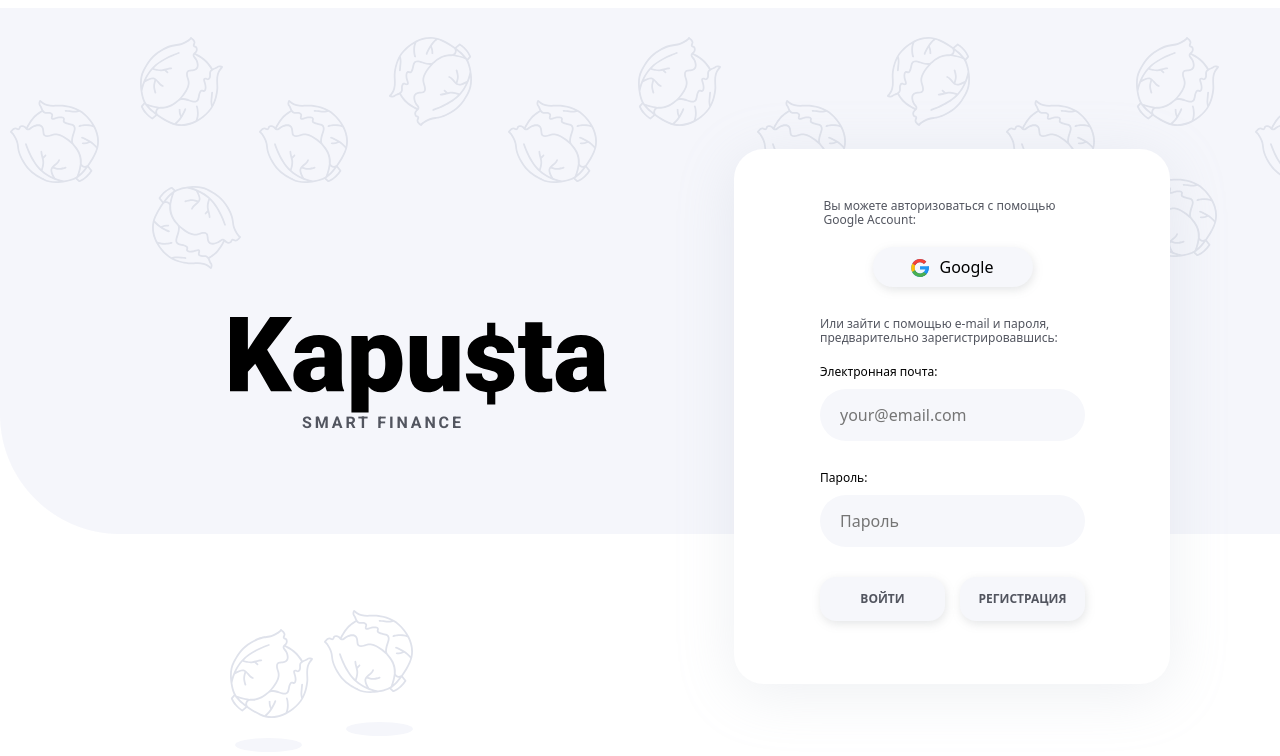
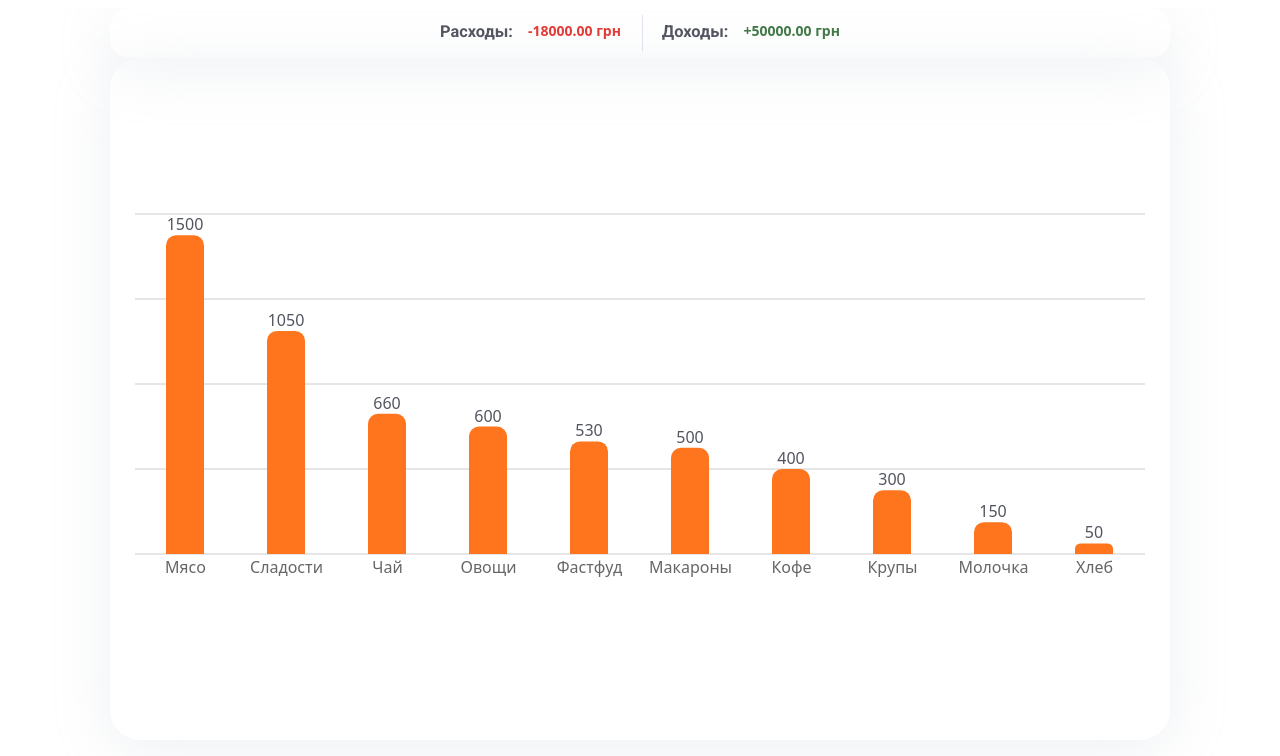
Before and after one commit to Oleh-Mohylnyi/kapusta-bl3-front, a React app: page /statistics in a window 1280 px wide. Before the commit this address led to /. Shown: the part 48-804 px from the top of the page. Built offline with nearby package versions, Linux system fonts and the light colour scheme.

Commit message:
fix container markup

```diff
--- a/src/App/App.css
+++ b/src/App/App.css
@@ -10,28 +10,41 @@
   outline: #ff751d;
 }
 
-.app {
+.appContainer {
   text-align: center;
-  /* margin-left: auto;
-  margin-right: auto;
-  min-width: 320px; */
+  position: relative;
+
+  display: flex;
+  flex-direction: column;
+
+  min-height: 100vh;
+  min-width: 320px;
+  width: 320px;
+  margin: 0 auto;
+  padding: 0 10px;
+
+  /*border: rgb(211, 170, 121) 1px dotted; /* можно использовать  во время разработки, чтобы увидеть размер контейнера*/
+
+  overflow: hidden;
 }
 
 /* @media screen and (min-width: 320px) {
-  body {
+  .app {
     width: 320px;
   } */
 /* } */
-/* @media screen and (min-width: 768px) {
-  .app {
+@media screen and (min-width: 768px) {
+  .appContainer {
+    padding: 0 52px;
     width: 768px;
   }
 }
 @media screen and (min-width: 1280px) {
-  app {
+  .appContainer {
     width: 1280px;
+    padding: 0 110px;
   }
-} */
+}
 
 .hidden {
   position: absolute;
--- a/src/App/App.js
+++ b/src/App/App.js
@@ -45,7 +45,7 @@
   }, [dispatch]);
 
   return (
-    <div className="app">
+    <div className="appContainer">
       <Navigation />
       <Suspense
         fallback={
@@ -61,7 +61,7 @@
               path="/"
               element={<PublicRoute isAuth={isAuth} component={HomeView} />}
             />
-            <Route
+            {/* <Route
               path="/main"
               element={<PrivateRoute isAuth={isAuth} component={MainView} />}
             />
@@ -70,7 +70,17 @@
               element={
                 <PrivateRoute isAuth={isAuth} component={StatisticsView} />
               }
-            >
+              > */}
+               <Route
+              path="/main"
+              element={<PublicRoute isAuth={isAuth} component={MainView} />}
+            />
+            <Route
+              path="statistics"
+              element={
+                <PublicRoute isAuth={isAuth} component={StatisticsView} />
+              }
+              >
               <Route path="income" element={<ReportIncome />} />
               <Route path="expenses" element={<ReportExpenses />} />
             </Route>
--- a/src/components/PageContainer/PageContainer.module.scss
+++ b/src/components/PageContainer/PageContainer.module.scss
@@ -1,21 +1,21 @@
 .container {
   z-index: -2;
 
-  position: relative;
+  // position: relative; //перенес в appContainer
 
-  display: flex;
-  flex-direction: column;
-
+  // display: flex; //перенес в appContainer
+  // flex-direction: column; //перенес в appContainer
+  // pointer-events: none;
   // width: 100%;
-  min-width: 320px;
-  width: 320px;
-  margin: 0 auto;
-  padding: 0 10px;
+  // min-width: 320px; //перенес в appContainer
+  // width: 320px; //перенес в appContainer
+  // margin: 0 auto; //перенес в appContainer
+  // padding: 0 10px; //перенес в appContainer
   // border: none;
   // border: rgb(211, 170, 121) 1px dotted;
   // height: 100vh;
-  text-align: center;
-  // overflow: hidden;
+  // text-align: center; //перенес в appContainer
+  // overflow: hidden; //перенес в appContainer
   background-position: left top;
   background-size: contain;
   background-repeat: no-repeat;
@@ -29,8 +29,8 @@
   }
   @media screen and (min-width: 768px) {
     background-image: url(../../images/background/rectangle/tablet-bg@1x.png);
-    padding: 0 52px;
-    width: 768px;
+    // padding: 0 52px; //перенес в appContainer
+    // width: 768px; //перенес в appContainer
     min-height: 582px;
     @media (min-device-pixel-ratio: 2),
       (-webkit-min-device-pixel-ratio: 2),
@@ -41,8 +41,8 @@
   }
   @media screen and (min-width: 1280px) {
     background-image: url(../../images/background/rectangle/desktop-bg@1x.png);
-    padding: 0 110px;
-    width: 1280px;
+    // padding: 0 110px;
+    // width: 1280px; //перенес в appContainer
     // flex-direction: row;
     // overflow: visible;
     @media (min-device-pixel-ratio: 2),
--- a/src/views/HomeView/HomeView.js
+++ b/src/views/HomeView/HomeView.js
@@ -1,14 +1,14 @@
 import Registration from "../../components/Registration/Registration";
 import BackgroundImages from "../../components/BackgroundLayouts/PublicPageBg";
-import PageContainer from "../../components/PageContainer";
+// import PageContainer from "../../components/PageContainer";
 import Title from "../../components/Title";
 
 export default function HomeView() {
   return (
-    <PageContainer>
+    <>
       <Title />
       <Registration />
       <BackgroundImages />
-    </PageContainer>
+    </>
   );
 }
--- a/src/views/MainView/MainView.js
+++ b/src/views/MainView/MainView.js
@@ -1,15 +1,15 @@
-import PageContainer from "../../components/PageContainer";
+// import PageContainer from "../../components/PageContainer";
 import BackgroundImages from "../../components/BackgroundLayouts/PrivatePageBg";
 import SectionTransactions from "../../components/SectionTransactions";
 import TableData from "./../../components/SectionTransactions/TableData/TableData";
 import Summary from "./../../components/Summary/Summary";
 export default function MainView() {
   return (
-    <PageContainer>
+    <>
       <BackgroundImages />
       <SectionTransactions />
       <TableData />
       <Summary />
-    </PageContainer>
+    </>
   );
 }
--- a/src/views/StatisticsView/StatisticsView.js
+++ b/src/views/StatisticsView/StatisticsView.js
@@ -2,7 +2,7 @@
 import DiagramMobile from "../../components/StatisticDiagram/DiagramMobile";
 import DiagramTablet from "../../components/StatisticDiagram/DiagramTablet";
 import DiagramContainer from "../../components/StatisticDiagram/DiagramContainer";
-import PageContainer from "../../components/PageContainer";
+// import PageContainer from "../../components/PageContainer";
 import TotalReport from "../../components/TotalReport/TotalReport";
 import BackgroundImages from "../../components/BackgroundLayouts/PrivatePageBg";
 
@@ -10,7 +10,7 @@
   let width = window.innerWidth;
   return (
     <>
-      <PageContainer>
+      {/* <PageContainer> */}
         <TotalReport />
         <Outlet />
         {width < 768 ? (
@@ -21,7 +21,7 @@
           </DiagramContainer>
         )}
         <BackgroundImages />
-      </PageContainer>
+      {/* </PageContainer> */}
     </>
   );
 }
```
